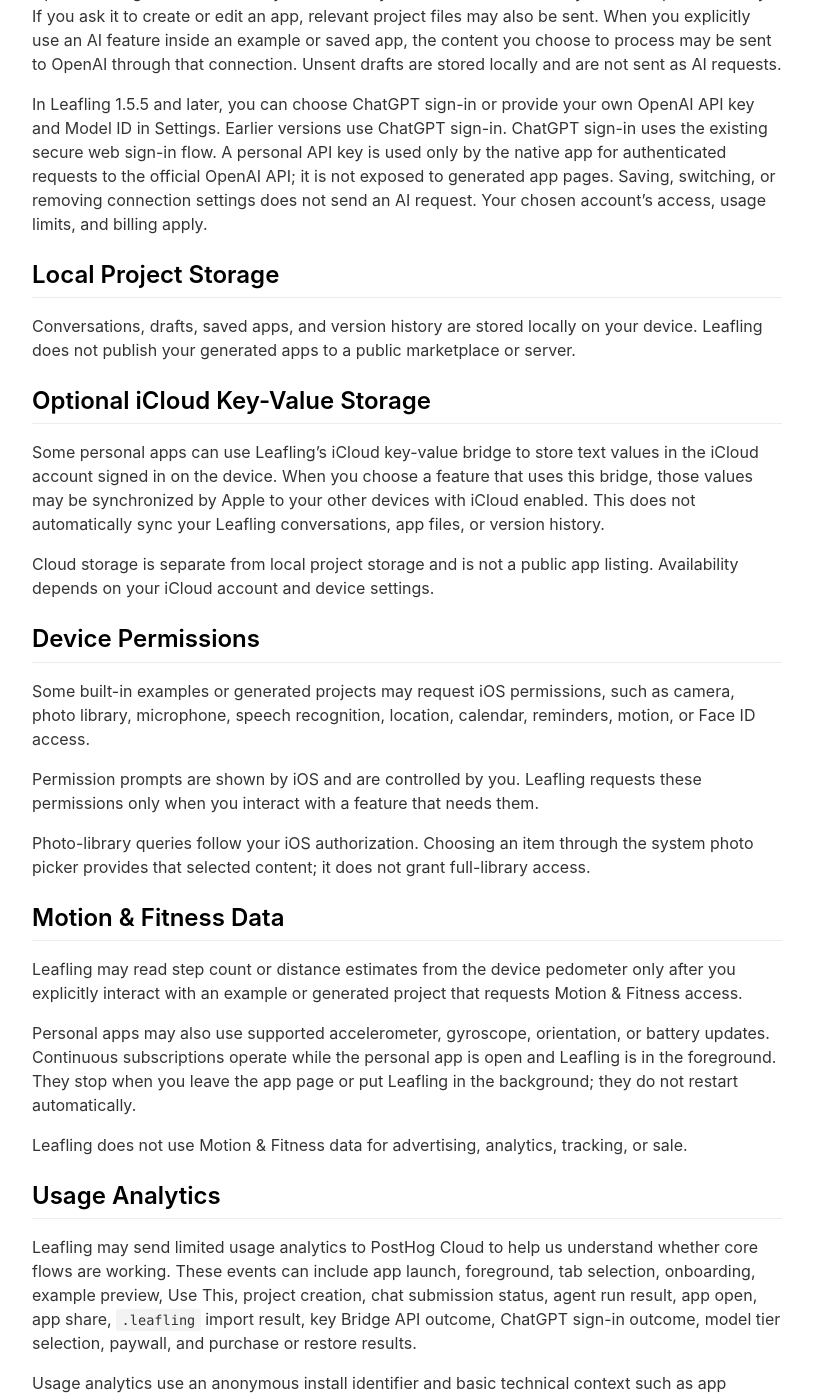
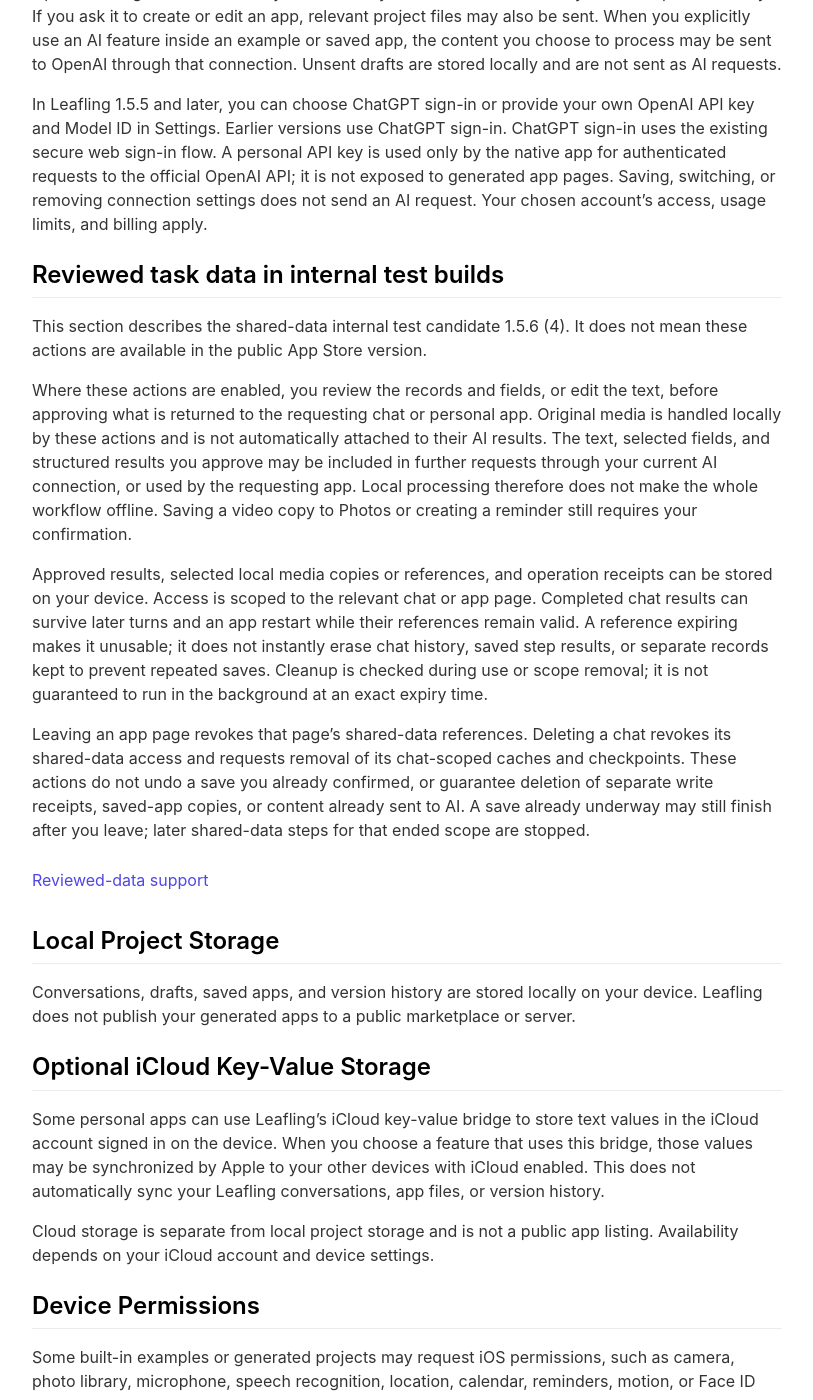
Before and after one commit to wisonlin/Leafling, a Jekyll site: the page built from _pages/privacypolicy.md, in a window 1280 px wide and 1400 px high, scrolled down 644 px. Shown: the whole window, without its empty margins (233-1046 px from the left). Built offline with Jekyll 4.4.1, drawn with Linux system fonts in a browser that asks for light colours; nearby versions of some CDN libraries; some of the changed text lies outside the part shown.

Commit message:
docs: 补充内测共享数据与本地保留说明

```diff
--- a/_pages/privacypolicy.md
+++ b/_pages/privacypolicy.md
@@ -22,6 +22,18 @@
 When you send an AI message, Leafling sends your message and relevant conversation context to OpenAI through the connection you selected: your ChatGPT account or your own OpenAI API key. If you ask it to create or edit an app, relevant project files may also be sent. When you explicitly use an AI feature inside an example or saved app, the content you choose to process may be sent to OpenAI through that connection. Unsent drafts are stored locally and are not sent as AI requests.
 
 In Leafling 1.5.5 and later, you can choose ChatGPT sign-in or provide your own OpenAI API key and Model ID in Settings. Earlier versions use ChatGPT sign-in. ChatGPT sign-in uses the existing secure web sign-in flow. A personal API key is used only by the native app for authenticated requests to the official OpenAI API; it is not exposed to generated app pages. Saving, switching, or removing connection settings does not send an AI request. Your chosen account’s access, usage limits, and billing apply.
+
+<h2 id="reviewed-task-data">Reviewed task data in internal test builds</h2>
+
+This section describes the shared-data internal test candidate 1.5.6 (4). It does not mean these actions are available in the public App Store version.
+
+Where these actions are enabled, you review the records and fields, or edit the text, before approving what is returned to the requesting chat or personal app. Original media is handled locally by these actions and is not automatically attached to their AI results. The text, selected fields, and structured results you approve may be included in further requests through your current AI connection, or used by the requesting app. Local processing therefore does not make the whole workflow offline. Saving a video copy to Photos or creating a reminder still requires your confirmation.
+
+Approved results, selected local media copies or references, and operation receipts can be stored on your device. Access is scoped to the relevant chat or app page. Completed chat results can survive later turns and an app restart while their references remain valid. A reference expiring makes it unusable; it does not instantly erase chat history, saved step results, or separate records kept to prevent repeated saves. Cleanup is checked during use or scope removal; it is not guaranteed to run in the background at an exact expiry time.
+
+Leaving an app page revokes that page’s shared-data references. Deleting a chat revokes its shared-data access and requests removal of its chat-scoped caches and checkpoints. These actions do not undo a save you already confirmed, or guarantee deletion of separate write receipts, saved-app copies, or content already sent to AI. A save already underway may still finish after you leave; later shared-data steps for that ended scope are stopped.
+
+<a href="{{ "/support/" | relative_url }}#reviewed-data-help" target="_self" style="display:inline-flex;align-items:center;min-height:44px">Reviewed-data support</a>
 
 ## Local Project Storage
 
```
Also changed, not shown: other parts of _pages/privacypolicy.md (+1 -1 lines), _pages/support.md (+8 -0 lines).
